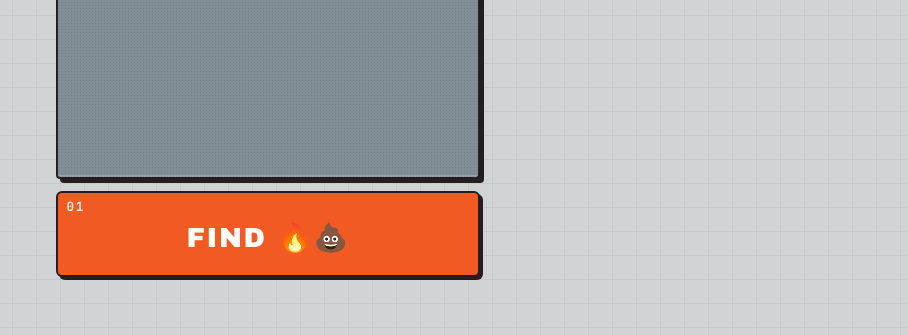
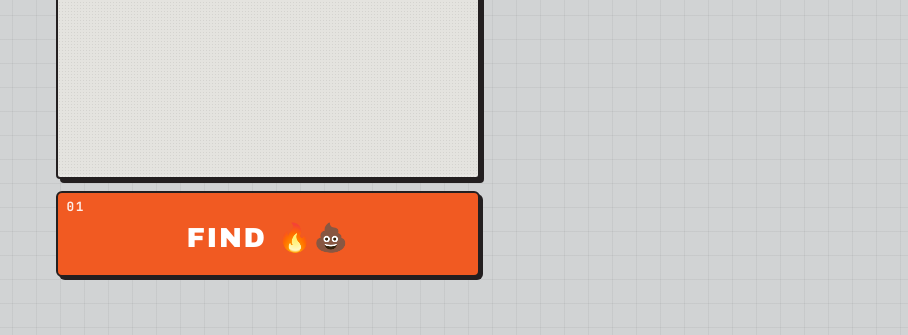
Before and after one commit to BKBobbyDigital/hotshit-app, a plain HTML site: page index.html in a window 1280 px wide. Shown: the part 465-800 px from the top of the page, without its empty margins (372-1280 px from the left). Drawn offline with Linux system fonts and the light colour scheme.

Commit message:
polish(lcd): swap slate-blue LCD for warm off-white (#14)
Slate blue-grey (#818e95) was too dark — body copy was hard to read
even with full ink contrast. Pulled the warm off-white from the same
TE reference SVG (#e4e3df) so the LCD now reads like a paper screen
or e-ink display.

Adjustments to match:
- --lcd-shadow: 0.22 → 0.14 (lighter LCD doesn't need as deep an inset)
- dot-matrix opacity: 0.11 → 0.07 (the texture was too obvious on
  the lighter surface)

Inverse cards now have ink bg + warm-off-white text — contrast jumps
to ~14:1, very readable.

Co-authored-by: Claude Opus 4.7 (1M context) <noreply@anthropic.com>

```diff
--- a/styles.css
+++ b/styles.css
@@ -4,8 +4,8 @@
   --ink: #231f20;
   --muted: #5a5e62;
   --accent: #f15a22;
-  --lcd: #818e95;
-  --lcd-shadow: rgba(0, 0, 0, 0.22);
+  --lcd: #e4e3df;
+  --lcd-shadow: rgba(0, 0, 0, 0.14);
   --grid: rgba(35, 31, 32, 0.05);
   --shadow-key: 3px 3px 0 var(--ink);
   --shadow-key-down: 1px 1px 0 var(--ink);
@@ -114,7 +114,7 @@ body {
   position: absolute;
   inset: 0;
   pointer-events: none;
-  background-image: radial-gradient(rgba(0, 0, 0, 0.11) 0.6px, transparent 0.6px);
+  background-image: radial-gradient(rgba(0, 0, 0, 0.07) 0.6px, transparent 0.6px);
   background-size: 3px 3px;
   z-index: 1;
 }
```
